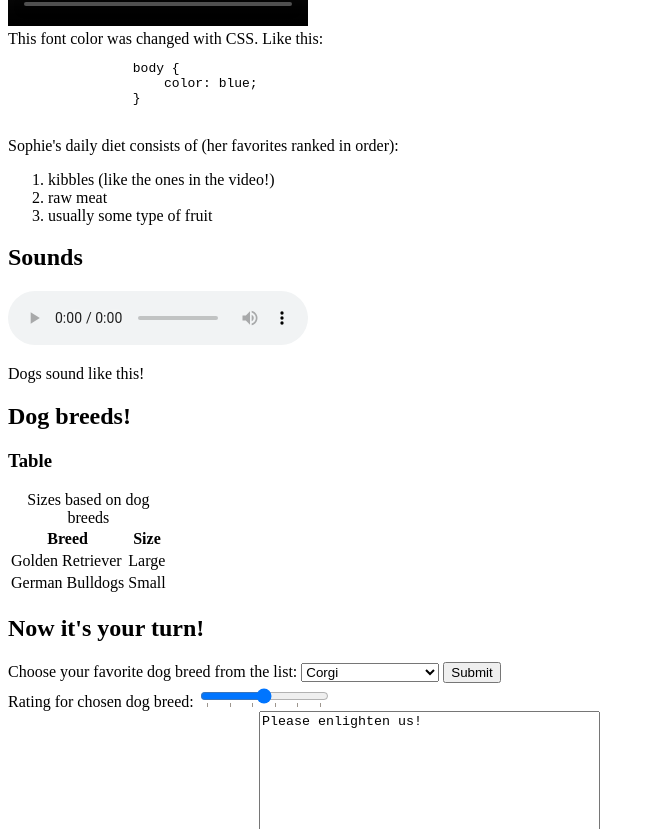
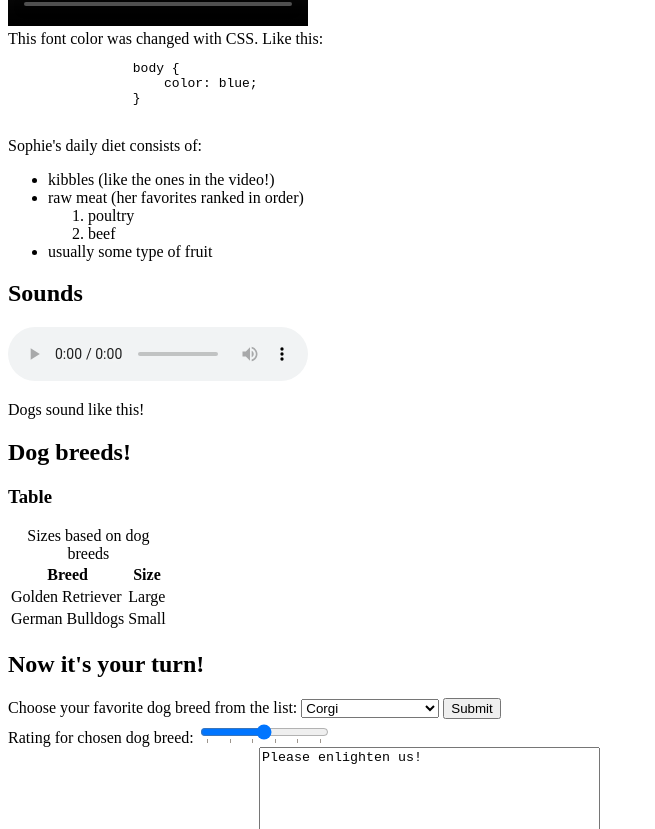
Before and after one commit to e1ha/CSE134_HW2, a plain HTML site: page experiments.html in a window 1280 px wide. Shown: the part 1971-2800 px from the top of the page, without its empty margins (0-655 px from the left). Drawn offline with Linux system fonts and the light colour scheme; grey boxes are pictures that could not be loaded.

Commit message:
moved style

```diff
--- a/experiments.html
+++ b/experiments.html
@@ -1,5 +1,3 @@
-<!-- script*, canvas*, template,   -->
-
 <!DOCTYPE html>
 <html lang="en">
 <head>
@@ -7,13 +5,14 @@
     <meta name="description" content="Sophie's Page">
     <meta name="author" content="Elaine Ha">
     <link rel="stylesheet" href = "style/experiments.css">
-</head>
     <style>
         h1 {
             border-color: red;
             border-style: solid;
         }
       </style>
+</head>
+
 <body>
     <nav>
         <a href="./index.html">Home</a>
@@ -23,7 +22,7 @@
     </nav>
 
     <header>
-        <h1>Introducing my dog, Sophie</h1>
+        <h1>Introducing my dog, <b>Sophie</b></h1>
     </header>
 
     <h2>Diet</h2>
@@ -57,12 +56,16 @@
                 }
             </pre>
         </aside>
-        <p>Sophie's daily diet consists of (her favorites ranked in order): </p>
+        <p>Sophie's daily diet consists of: </p>
+        <ul>
+            <li>kibbles (like the ones in the video!)</li>
+            <li>raw meat (her favorites ranked in order)</li>
                 <ol>
-            <li>kibbles (like the ones in the video!)</li>
-            <li>raw meat</li>
+                    <li>poultry</li>
+                    <li>beef</li>
+                </ol>
             <li>usually some type of fruit</li>
-        </ol>
+        </ul>
     </section>
     <section>
         <h2>Sounds</h2>
@@ -135,15 +138,16 @@
       </svg>
 
     <template>This code is hidden</template>
-      <canvas id="myCanvas"></canvas>
+
+    <canvas id="canvas" width="150" height="150">
+        Your browser does not support the canvas tag.
+    </canvas>
 
     <script>
-      var c = document.getElementById("myCanvas");
-      var ctx = c.getContext("2d");
-      ctx.fillStyle = "#FF0000";
-      ctx.fillRect(0, 0, 80, 100);
+        var canvas = document.getElementById("canvas");
+        var ctx = canvas.getContext("2d");
+        ctx.fillRect(100, 100, 20, 100);
     </script>
-
 
 </body>
 </html>
```
Lines whose indentation alone changed are shown as unchanged.
